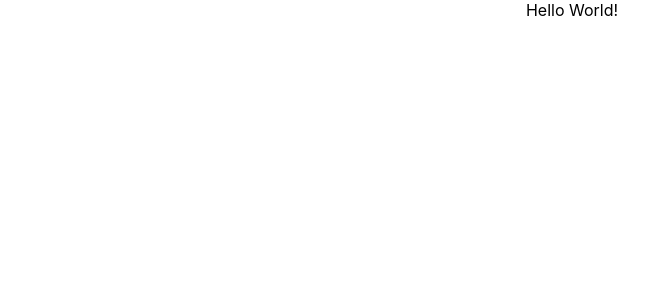
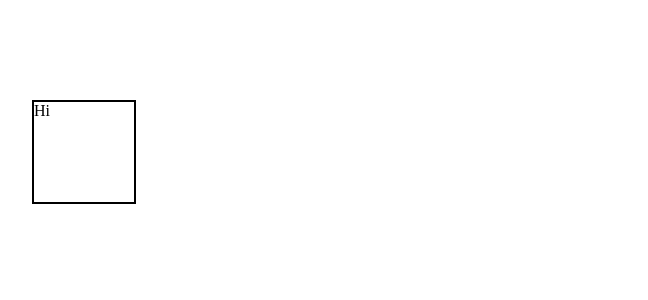
Before and after one commit to jzfqiu/DolphinOS, a React (Create React App) app in the folder app/: page / in a window 1280 px wide. Shown: the top 300 px of the page, without its empty margins (68-716 px from the left). Built offline with nearby package versions, Linux system fonts and the light colour scheme.

Commit message:
Implement basic draggable component

```diff
--- a/app/package.json
+++ b/app/package.json
@@ -11,6 +11,7 @@
     "react-dom": "^17.0.2",
     "react-scripts": "5.0.0",
     "sass": "^1.49.9",
+    "styled-components": "^5.3.5",
     "web-vitals": "^2.1.4"
   },
   "scripts": {
--- a/app/src/App.css
+++ /dev/null
@@ -1,38 +0,0 @@
-.App {
-  text-align: center;
-}
-
-.App-logo {
-  height: 40vmin;
-  pointer-events: none;
-}
-
-@media (prefers-reduced-motion: no-preference) {
-  .App-logo {
-    animation: App-logo-spin infinite 20s linear;
-  }
-}
-
-.App-header {
-  background-color: #282c34;
-  min-height: 100vh;
-  display: flex;
-  flex-direction: column;
-  align-items: center;
-  justify-content: center;
-  font-size: calc(10px + 2vmin);
-  color: white;
-}
-
-.App-link {
-  color: #61dafb;
-}
-
-@keyframes App-logo-spin {
-  from {
-    transform: rotate(0deg);
-  }
-  to {
-    transform: rotate(360deg);
-  }
-}
--- a/app/src/App.js
+++ b/app/src/App.js
@@ -1,10 +1,13 @@
-import './App.css';
+import Window from './Window';
 
 function App() {
+  const initialPos = {'x': 100, 'y': 100};
+  const initialSize = {'x': 100, 'y': 100}
   return (
-    <div className="App">
-      Hello World!
-    </div>
+    <Window
+      initialPos={initialPos}
+      initialSize={initialSize}
+    ></Window>
   );
 }
 
--- /dev/null
+++ b/app/src/Window.js
@@ -0,0 +1,87 @@
+import React, { Component } from 'react';
+import styled from 'styled-components';
+
+// https://styled-components.com/docs/basics#attaching-additional-props
+// Props pass through attrs constructor for preprocessing
+const StyledWindow = styled.div.attrs(props => ({
+    style: {
+        width: props.size ? props.size.x + "px" : "200px",
+        height: props.size ? props.size.y + "px" : "200px",
+        left: props.pos.x + "px",
+        top: props.pos.y + "px",
+      }
+  }))`
+  border: 2px solid black;
+  position: absolute;
+`;
+
+
+// https://stackoverflow.com/questions/20926551/recommended-way-of-making-react-component-div-draggable
+class Window extends Component {
+    constructor(props) {
+        super(props);
+        this.state = {
+            pos: {
+                x: this.props.initialPos.x,
+                y: this.props.initialPos.y
+            },
+            size: {
+                x: this.props.initialSize.x,
+                y: this.props.initialSize.y
+            },
+            dragging: false,
+            relPos: null, // cursor position when dragging starts
+        }
+        // This binding is necessary to make `this` work in the callback
+        // https://developer.mozilla.org/en-US/docs/Web/JavaScript/Reference/Global_objects/Function/bind
+        this.onMouseDown = this.onMouseDown.bind(this)
+        this.onMouseMove = this.onMouseMove.bind(this)
+        this.onMouseUp = this.onMouseUp.bind(this)
+    }
+
+    componentDidUpdate() {
+
+    }
+
+    onMouseDown (e) {
+        this.setState({
+            dragging: true,
+            relPos: {
+                x: this.state.pos.x - e.clientX,
+                y: this.state.pos.y - e.clientY,
+            }
+        })
+    }
+
+    onMouseMove (e) {
+        if (this.state.dragging) {
+            this.setState({pos: {
+                    x: e.clientX + this.state.relPos.x,
+                    y: e.clientY + this.state.relPos.y
+                }
+            });
+        }
+    }
+
+    onMouseUp (e) {
+        this.setState({
+            dragging: false,
+            basePos: null
+        })
+    }
+
+    render() {
+        return <StyledWindow
+            className={"window"}
+            onMouseDown={this.onMouseDown}
+            onMouseMove={this.onMouseMove}
+            onMouseUp={this.onMouseUp}
+            pos = {this.state.pos}
+            size = {this.state.size}
+            >
+            Hi
+            </StyledWindow>;
+    }
+}
+
+export default Window;
--- a/app/src/index.css
+++ /dev/null
@@ -1,13 +0,0 @@
-body {
-  margin: 0;
-  font-family: -apple-system, BlinkMacSystemFont, 'Segoe UI', 'Roboto', 'Oxygen',
-    'Ubuntu', 'Cantarell', 'Fira Sans', 'Droid Sans', 'Helvetica Neue',
-    sans-serif;
-  -webkit-font-smoothing: antialiased;
-  -moz-osx-font-smoothing: grayscale;
-}
-
-code {
-  font-family: source-code-pro, Menlo, Monaco, Consolas, 'Courier New',
-    monospace;
-}
--- a/app/src/index.js
+++ b/app/src/index.js
@@ -1,6 +1,5 @@
 import React from 'react';
 import ReactDOM from 'react-dom';
-import './index.css';
 import App from './App';
 import reportWebVitals from './reportWebVitals';
 
```
Also changed, not shown: app/src/setupTests.js (added, +3 -0 lines), 2 other files (tests, documents, lock files or other folders).
